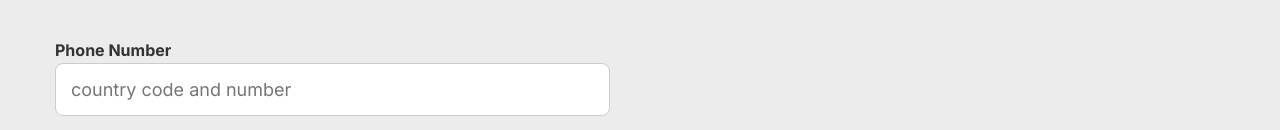
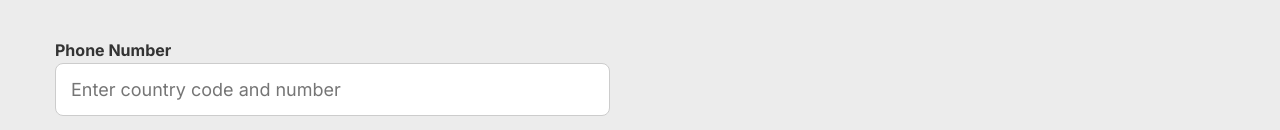
Before and after one commit to vikash123765/candleFrontEndReact, a React (Vite) app: page /login in a window 1280 px wide. Shown: the part 670-800 px from the top of the page. Built offline with nearby package versions, Linux system fonts and the light colour scheme.

Commit message:
fixed wrong spelled word in login placeholder and changes prodcut with 2 lines for home page so it looks better(need to fix so line of thest starts just below card)

```diff
--- a/src/routes/Home.jsx
+++ b/src/routes/Home.jsx
@@ -16,7 +16,7 @@ export default function Home() {
 
     const [products, setProducts] = useState([])
     useEffect(()=>{
-        getProductsByIds([15, 17,33])
+        getProductsByIds([15, 18,33])
             .then(p => {
                 setProducts(p)
             })
--- a/src/routes/Login.jsx
+++ b/src/routes/Login.jsx
@@ -133,7 +133,7 @@ return (
                 placeholder="Enter your complete address: Street Address, Postal Code, City, and Country. Please include Apartment or Floor Number."
                   type="textarea"
                   style={{ width: '100%', height: '8rem', boxSizing: 'border-box', resize: 'none' }}/>
-                <FormField name="phoneNumber" label="Phone Number"  placeholder="country code and number"/>
+                <FormField name="phoneNumber" label="Phone Number"  placeholder="Enter country code and number"/>
 
                 <div className="custom-form-field">
                     <div>Gender</div>
```
